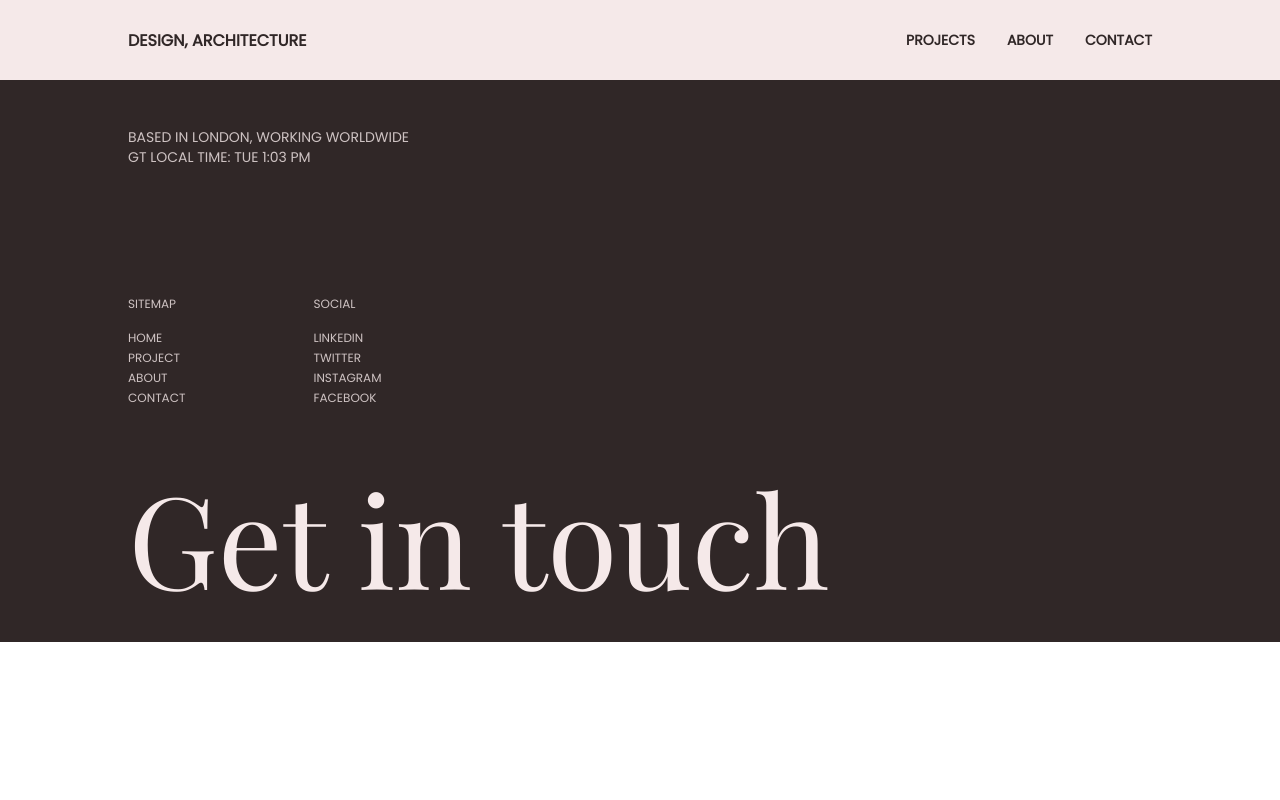
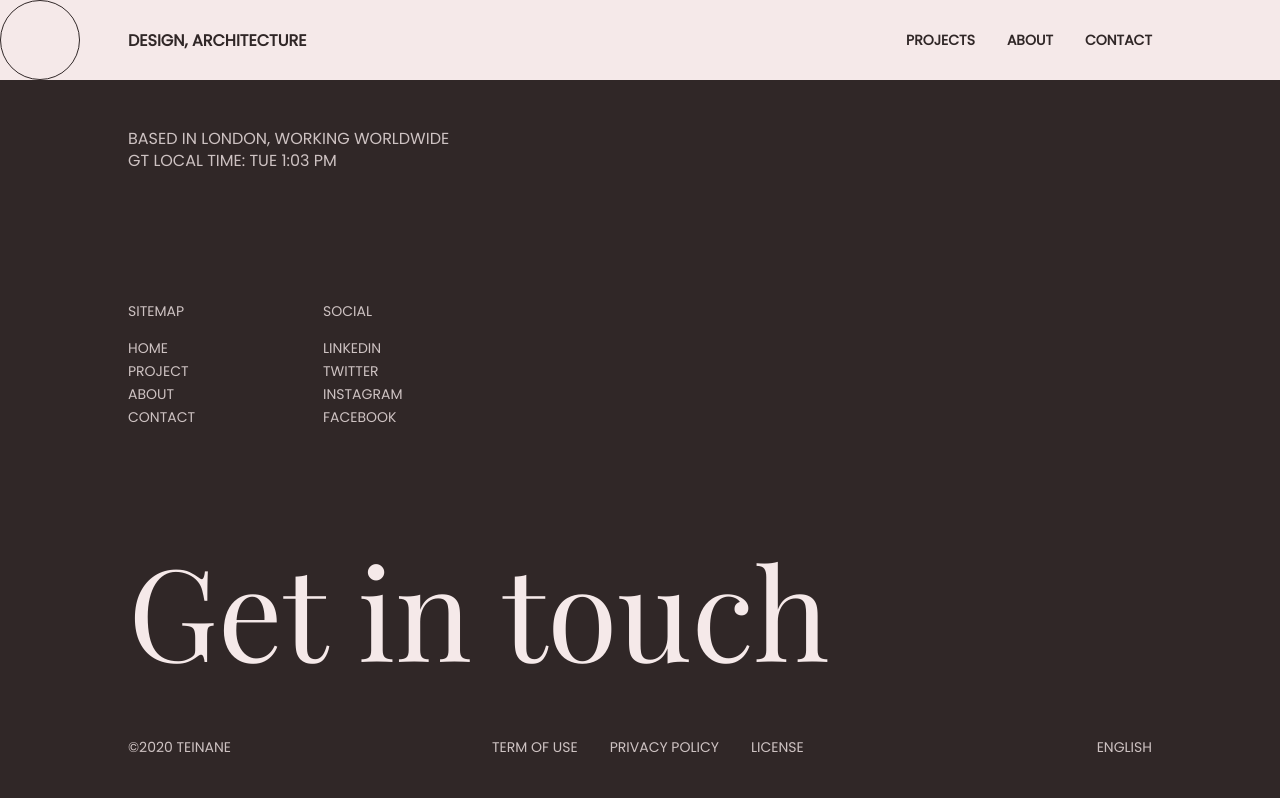
Before and after one commit to dannywarekuromo/teinane-architecture, a React (Create React App) app: page /JungleFever in a window 1280 px wide. Built offline with nearby package versions, Linux system fonts and the light colour scheme.

Commit message:
Update Custom Cursor

```diff
--- a/src/Components/App.js
+++ b/src/Components/App.js
@@ -8,6 +8,7 @@ import Projects from "./Pages/Projects";
 import Optima from "./Pages/Optima";
 import JungleFever from "./Pages/JungleFever";
 import LumberJack from "./Pages/LumberJack";
+import CustomCursor from "./CustomCursor/CustomCursor";
 import { BrowserRouter, Route, Routes } from "react-router-dom";
 import "./App.css";
 
@@ -16,6 +17,7 @@ function App() {
   return (
     <BrowserRouter>
       <div className="App">
+        <CustomCursor />
         <Navigation />
         <div className="container">
           <Routes>
--- /dev/null
+++ b/src/Components/CustomCursor/CustomCursor.css
@@ -0,0 +1,19 @@
+.app-cursor {
+    border-radius: 50%;
+    border: 1px solid var(--secondary-clr);
+    width: 80px;
+    height: 80px;
+    z-index: 1000;
+    position: fixed;
+    pointer-events: none;
+    overflow: hidden;
+    transform: translate3d(0, 0, 0);
+    transition-duration: 200ms;
+}
+
+.app-cursor-gradient {
+    width: 200px;
+    height: 200px;
+    border: none;
+    background-image: radial-gradient(#e78b8b 10%, #ee8181 20%, #f5e9e9 70%);
+}
--- /dev/null
+++ b/src/Components/CustomCursor/CustomCursor.jsx
@@ -0,0 +1,22 @@
+import React, { useEffect, useRef } from 'react';
+import "./CustomCursor.css";
+
+
+const CustomCursor = () => {
+    const cursorRef = useRef(null);
+
+    useEffect( () => {
+        document.addEventListener("mousemove", (e) => {
+            const {clientX, clientY} = e;
+            const mouseX = clientX - cursorRef.current.clientWidth / 2;
+            const mouseY = clientY - cursorRef.current.clientHeight / 2;
+            cursorRef.current.style.transform = `translate3d(${mouseX}px ,${mouseY}px, 0)`
+        })
+    }, [])
+
+    return (
+    <di className='app-cursor' ref={cursorRef}/>
+  )
+}
+
+export default CustomCursor;
--- a/src/Components/Footer/Footer.css
+++ b/src/Components/Footer/Footer.css
@@ -1,13 +1,13 @@
 .footer {
     background: var(--secondary-clr);
-    padding: var(--ws-6) var(--ws-auto);
+    padding: var(--ws-6) var(--ws-auto) 0px;
 }
 
 .footer-addr {
     text-transform: uppercase;
     font-family: var(--body-ff);
     color: var(--primary-clr);
-    font-size: 14px;
+    font-size: 16px;
     opacity: .8;
     line-height: 1.4;
 }
@@ -21,7 +21,7 @@
 .sitemap-header, .social-header {
     font-family: var(--body-ff);
     text-transform: uppercase;
-    font-size: 12px;
+    font-size: 14px;
     color: var(--primary-clr);
     padding-bottom: var(--ws-2);
     opacity: 0.8;
@@ -31,10 +31,23 @@
     display: block;
     font-family: var(--body-ff);
     text-transform: uppercase;
-    font-size: 12px;
+    font-size: 14px;
     color: var(--primary-clr);
     opacity: 0.8;
     padding-bottom: 2px;
+    transition: 0.3s ease-in-out;
+}
+
+.footer-sitemap > a:hover {
+    opacity: 1;
+}
+
+.footer-social > a:hover {
+    opacity: 1;
+}
+
+.footer-contact-wrapper {
+    padding-bottom: var(--ws-4);
 }
 
 .footer-contact-wrapper > a {
@@ -42,8 +55,43 @@
     color: var(--primary-clr);
     font-size: 8rem;
     text-align: justify;
-    line-height: 0;
+    line-height: 0.8;
     transition: 0.2s ease-in-out;
+}
+
+.footer-nav {
+    width: 100%;
+    height: 100px;
+    justify-content: space-between;
+    align-items: center;
+    display: flex;
+    font-family: var(--body-ff);
+    font-size: 14px;
+    text-transform: uppercase;
+    color: var(--primary-clr);
+}
+
+.footer-year > p {
+    opacity: 0.8;
+}
+
+.footer-translation > a {
+    opacity: 0.8;
+    color: var(--primary-clr);
+}
+
+.footer-translation > a:hover {
+    opacity: 1;
+}
+
+.footer-t-c > a {
+    color: var(--primary-clr);
+    opacity: 0.8;
+    margin-right: 2rem;
+}
+
+.footer-t-c > a:hover {
+    opacity: 1;
 }
 
 /**===============HOVER INTERACTION*******/
--- a/src/Components/Footer/Footer.jsx
+++ b/src/Components/Footer/Footer.jsx
@@ -37,10 +37,20 @@ const Footer = () => {
         <Link
           to="/Contact" className={hover ? " " : "on-hover"}
           onMouseEnter={ () => {setHover(!hover) }}
-          onMouseLeave={ () => {setHover(!hover) }}
-        >
+          onMouseLeave={ () => {setHover(!hover) }}>
           Get in touch
         </Link>
+      </div>
+      <div className="footer-nav">
+        <div className="footer-year"><p>&copy;2020 TEINANE</p></div>
+        <div className="footer-t-c">
+          <Link to="/">Term of Use</Link>
+          <Link to="/">Privacy Policy</Link>
+          <Link to="/">License</Link>
+        </div>
+        <div className="footer-translation">
+          <Link to="/">English</Link>
+        </div>
       </div>
     </footer>
   );
```
